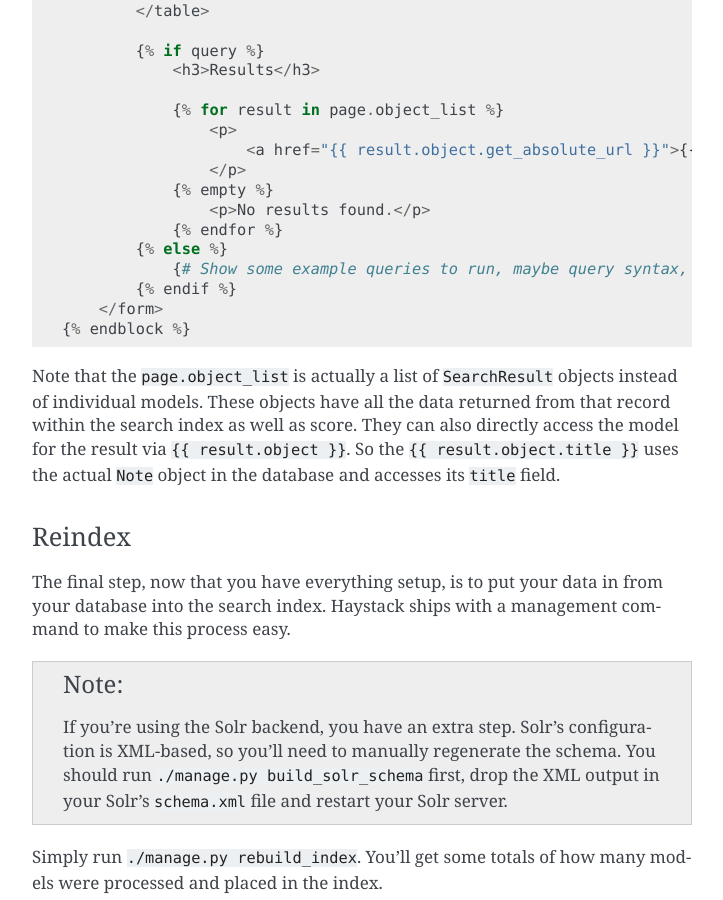
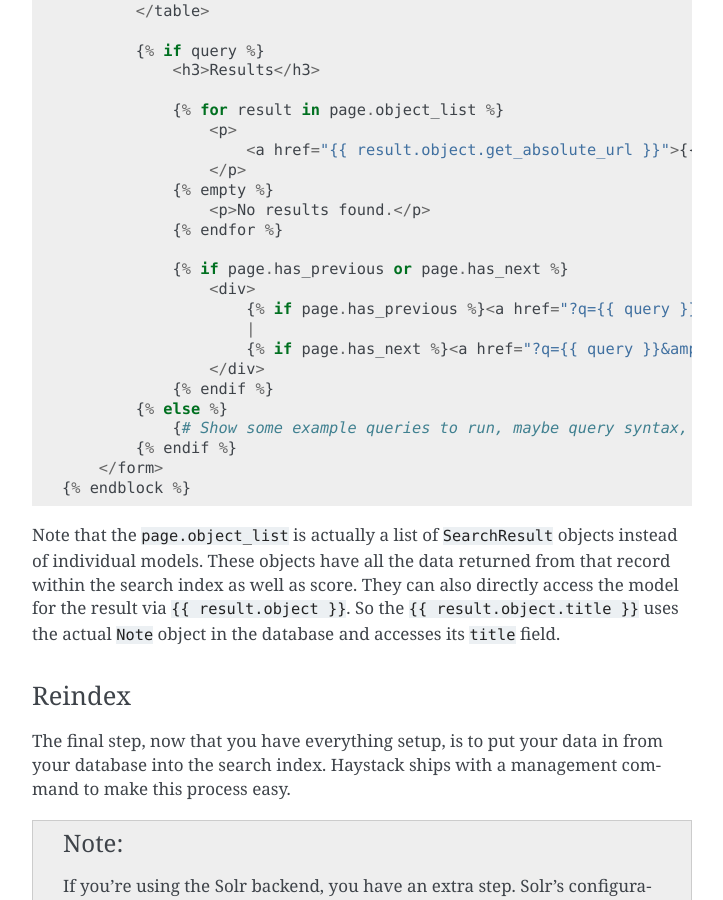
Before and after one commit to django-haystack/django-haystack, a Sphinx documentation site: the page built from docs/tutorial.rst, in a window 1280 px wide and 900 px high, scrolled down 5954 px. Shown: the whole window, without its empty margins (388-1111 px from the left). Built offline with Sphinx 7.4.7, drawn with Linux system fonts in a browser that asks for light colours.

Commit message:
Added pagination to the example search template in the docs so it's clear that it is supported.

```diff
--- a/docs/tutorial.rst
+++ b/docs/tutorial.rst
@@ -295,6 +295,14 @@
                 {% empty %}
                     <p>No results found.</p>
                 {% endfor %}
+
+                {% if page.has_previous or page.has_next %}
+                    <div>
+                        {% if page.has_previous %}<a href="?q={{ query }}&amp;page={{ page.previous_page_number }}">{% endif %}&laquo; Previous{% if page.has_previous %}</a>{% endif %}
+                        |
+                        {% if page.has_next %}<a href="?q={{ query }}&amp;page={{ page.next_page_number }}">{% endif %}Next &raquo;{% if page.has_next %}</a>{% endif %}
+                    </div>
+                {% endif %}
             {% else %}
                 {# Show some example queries to run, maybe query syntax, something else? #}
             {% endif %}
```
